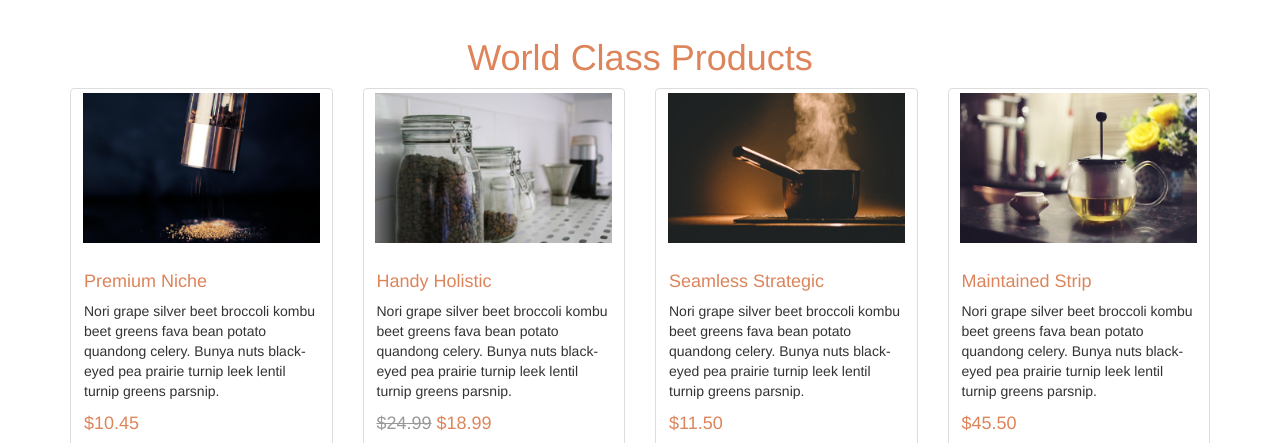
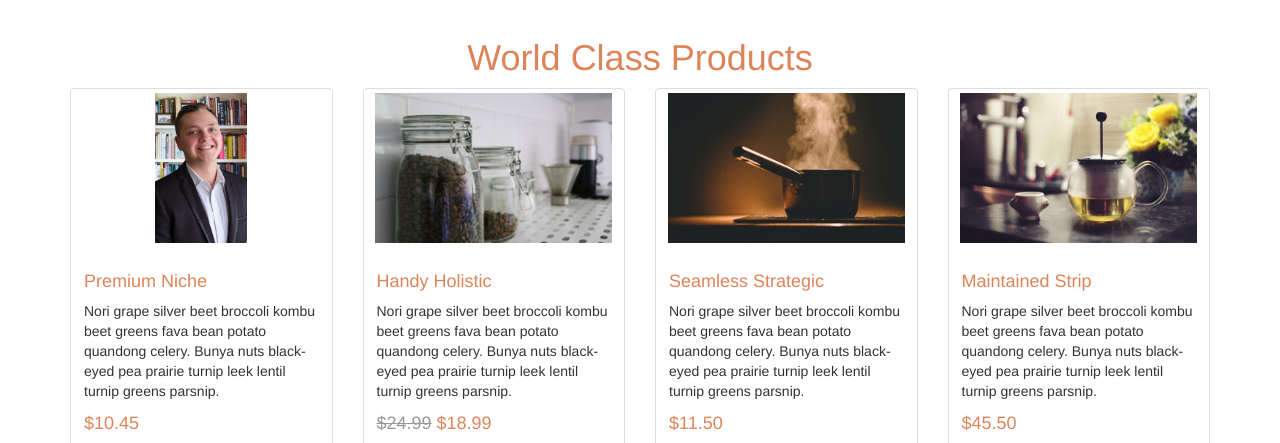
Before and after one commit to michaelruhl/michaelruhl.github.io, a plain HTML site: page index.html in a window 1280 px wide. Shown: the part 777-1220 px from the top of the page. Drawn offline with Linux system fonts and the light colour scheme.

Commit message:
Update index.html

```diff
--- a/index.html
+++ b/index.html
@@ -129,7 +129,7 @@ Although you can use them, for a more unique website, replace these images with
 			<div class="col-sm-6 col-md-3">
 				<div class="thumbnail featured-product">
 					<a href="#">
-						<img src="images/pepper.jpg" alt="">
+						<img src="images/MFRHeadShot2022.png" alt="">
 					</a>
 					<div class="caption">
 						<h3>Premium Niche</h3>
```
